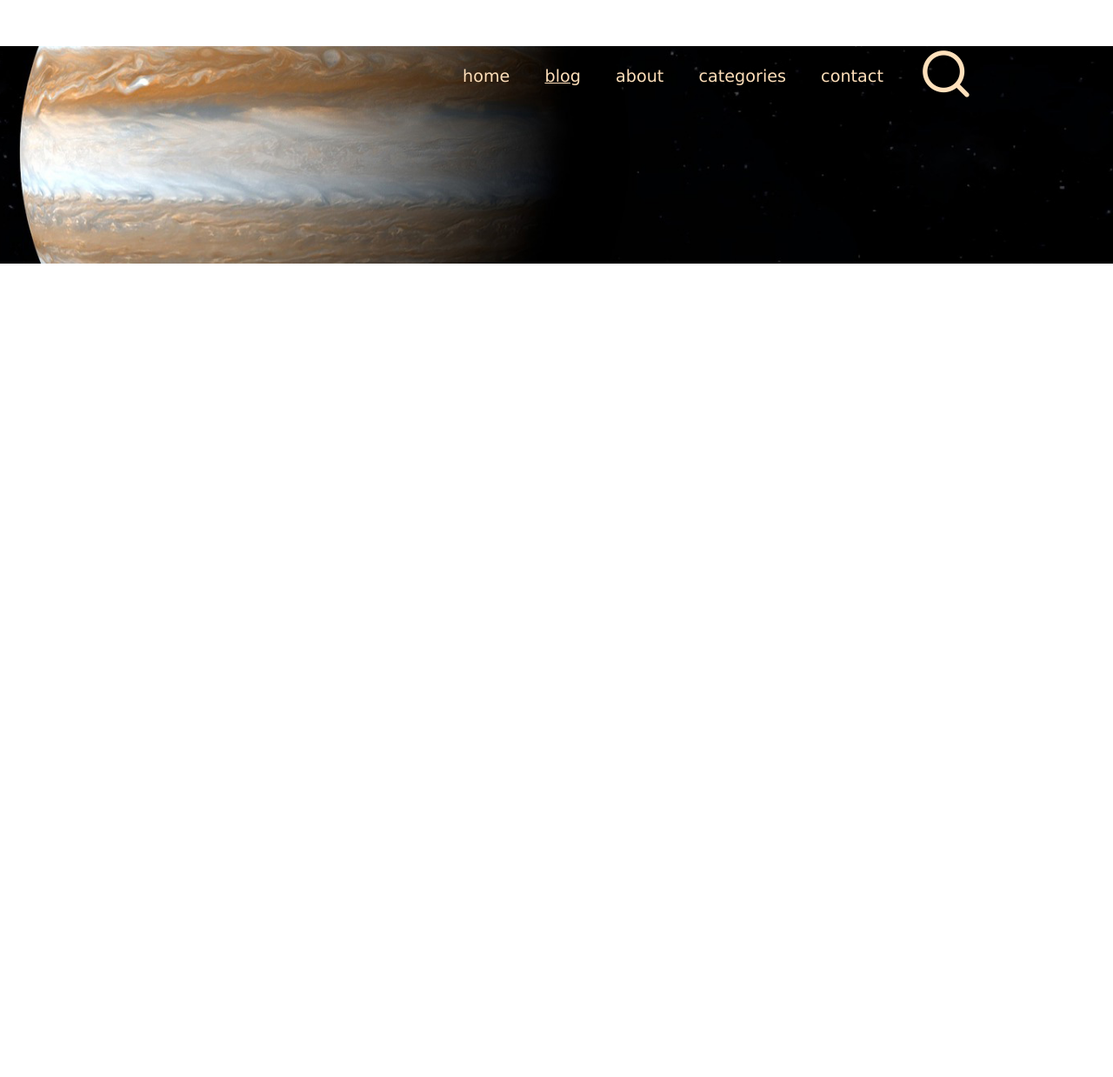
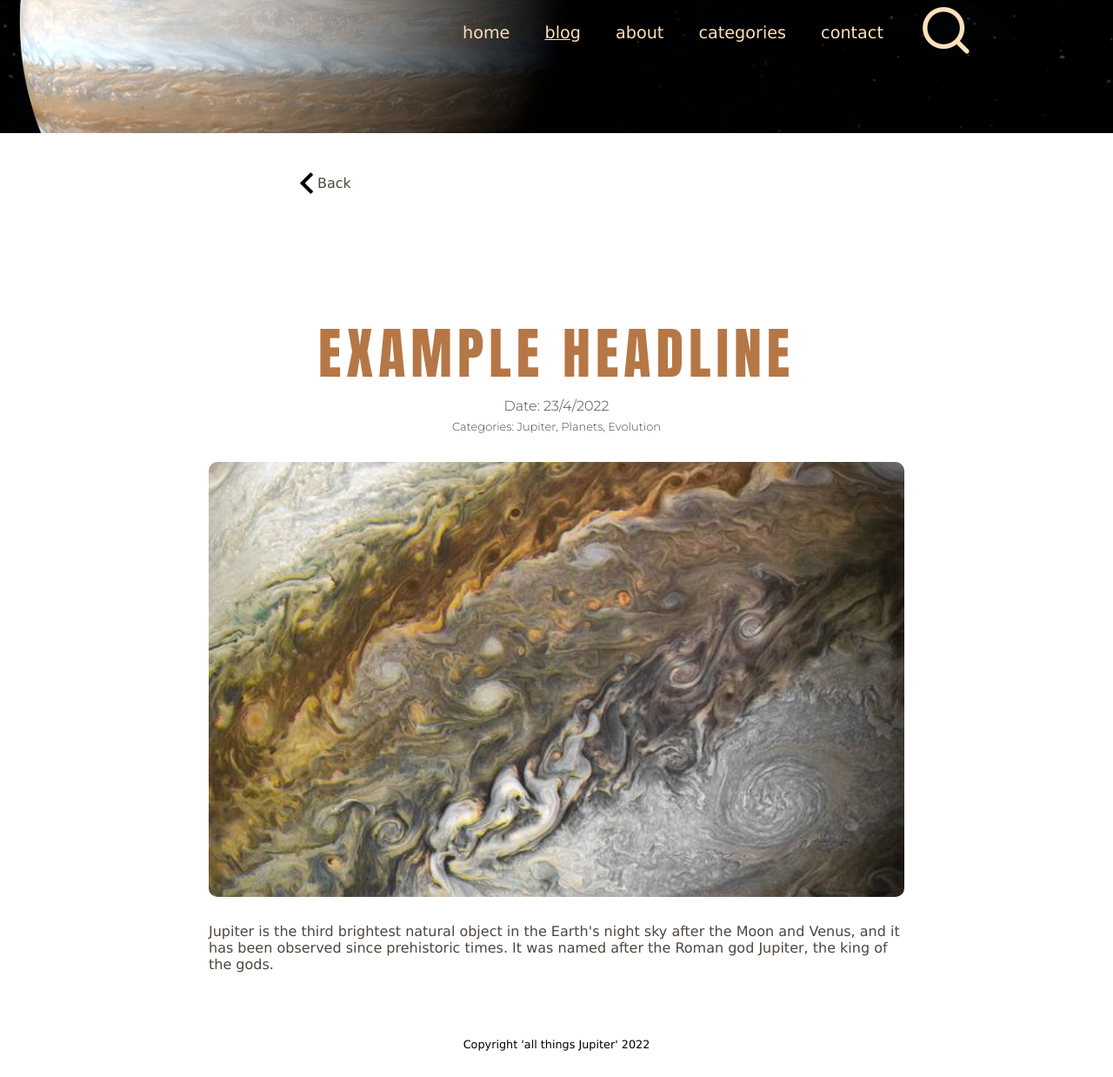
Before and after one commit to chasju/project-exam-1-chasju, a plain HTML site: page blogpage.html in a window 1280 px wide. Shown: the part 97-1335 px from the top of the page at 87% size. Before the commit the page ends 950 px from the top, so only its background shows below. Drawn offline with Linux system fonts and the light colour scheme.

Commit message:
Blogpage done

```diff
--- a/blogpage.html
+++ b/blogpage.html
@@ -22,9 +22,10 @@
   <body>
     <header>
       <div class="top_container">
+        <button class="back_button">Back</button>
         <div class="topInner_container">
           <div class="nav_container">
-            <nav>
+            <nav class="nav_section">
               <ul>
                 <li><a href="/index.html">home</a></li>
                 <li><a href="/blog.html" class="active">blog</a></li>
@@ -57,8 +58,30 @@
       </div>
       <div class="header_img"></div>
       <div class="breadcrumbs">
-        <p>Home</p>
+        <p><a href="/index.html">Home</a></p>
+        <p>| Blog</p>
       </div>
     </header>
+    <main>
+      <section class="headline_container main_section blog_section">
+        <button class="back_button back_button-desktop">Back</button>
+      </section>
+      <div class="blog_posts">
+        <section class="blog_post">
+          <header class="headline_container blogpage_container">
+            <h1>Example headline</h1>
+            <p class="blog_meta">Date: 23/4/2022</p>
+            <p class="blog_meta">Categories: Jupiter, Planets, Evolution</p>
+          </header>
+          <div class="blog_image"></div>
+          <p>
+            Jupiter is the third brightest natural object in the Earth's night sky after the Moon
+            and Venus, and it has been observed since prehistoric times. It was named after the
+            Roman god Jupiter, the king of the gods.
+          </p>
+        </section>
+      </div>
+    </main>
+    <footer class="footer_section"><p>Copyright 'all things Jupiter' 2022</p></footer>
   </body>
 </html>
--- a/css/styles.css
+++ b/css/styles.css
@@ -52,7 +52,7 @@ header {
   background-size: contain;
   background-repeat: no-repeat;
   height: 25px;
-  width: 25px;
+  width: 50px;
   padding-left: 25px;
   position: absolute;
   top: -60px;
@@ -369,7 +369,7 @@ footer p {
 
 .blog_post .blog_meta {
   font-family: "montserrat", Verdana, Geneva, Tahoma, sans-serif;
-  font-weight: 100;
+  font-weight: 300;
   padding: 10px 0;
 }
 
@@ -394,6 +394,19 @@ footer p {
   letter-spacing: 2px;
   text-transform: uppercase;
   text-align: center;
+}
+
+.blogpage_container h1 {
+  text-align: center;
+}
+
+.blogpage_container .blog_meta {
+  padding: 3px 0;
+  color: var(--dark);
+}
+
+.blogpage_container .blog_meta:nth-child(3) {
+  font-size: 13px;
 }
 
 /*/ Blog */
@@ -508,7 +521,8 @@ footer p {
     align-items: unset;
   }
 
-  .main_section h1 {
+  .main_section h1,
+  .blogpage_container h1 {
     color: var(--headline);
     width: 100%;
     padding-top: 50px;
@@ -520,7 +534,8 @@ footer p {
     max-width: unset;
   }
 
-  .blog_header {
+  .blog_header,
+  .blogpage_container {
     background-image: unset;
     height: unset;
     padding: 0;
```
Also changed, not shown: blog.html (+1 -1 lines).
